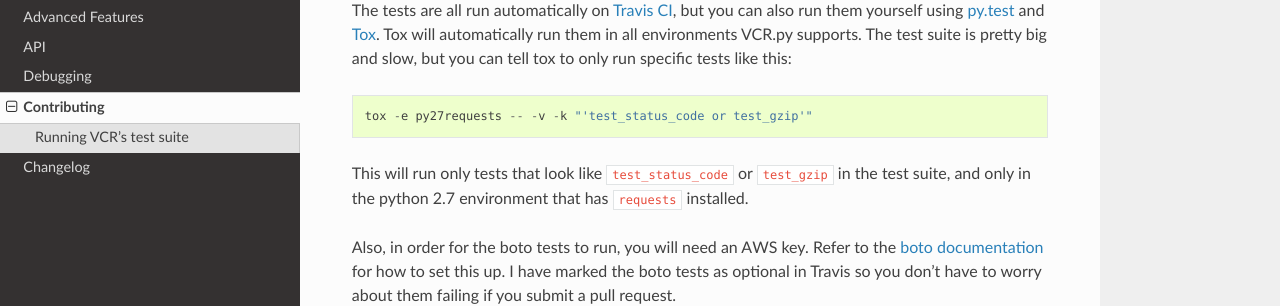
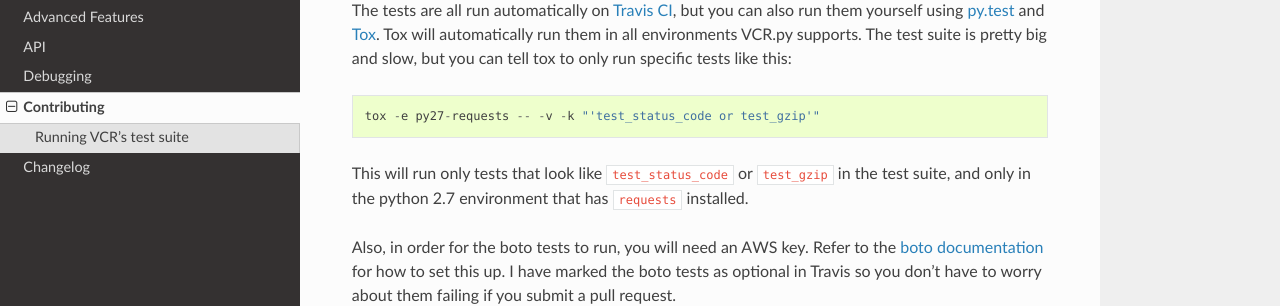
Before and after one commit to kevin1024/vcrpy, a Sphinx documentation site: the page built from docs/contributing.rst, in a window 1280 px wide. Shown: the part 217-523 px from the top of the page. Built offline with Sphinx 7.4.7 and the Read the Docs theme 2.0.0, drawn with Linux system fonts in a browser that asks for light colours.

Commit message:
fix typo in instructions for contributing guide

```diff
--- a/docs/contributing.rst
+++ b/docs/contributing.rst
@@ -11,7 +11,7 @@ yourself using `py.test <http://pytest.org/>`__ and
 all environments VCR.py supports. The test suite is pretty big and slow,
 but you can tell tox to only run specific tests like this::
 
-    tox -e py27requests -- -v -k "'test_status_code or test_gzip'"
+    tox -e py27-requests -- -v -k "'test_status_code or test_gzip'"
 
 This will run only tests that look like ``test_status_code`` or
 ``test_gzip`` in the test suite, and only in the python 2.7 environment
```
